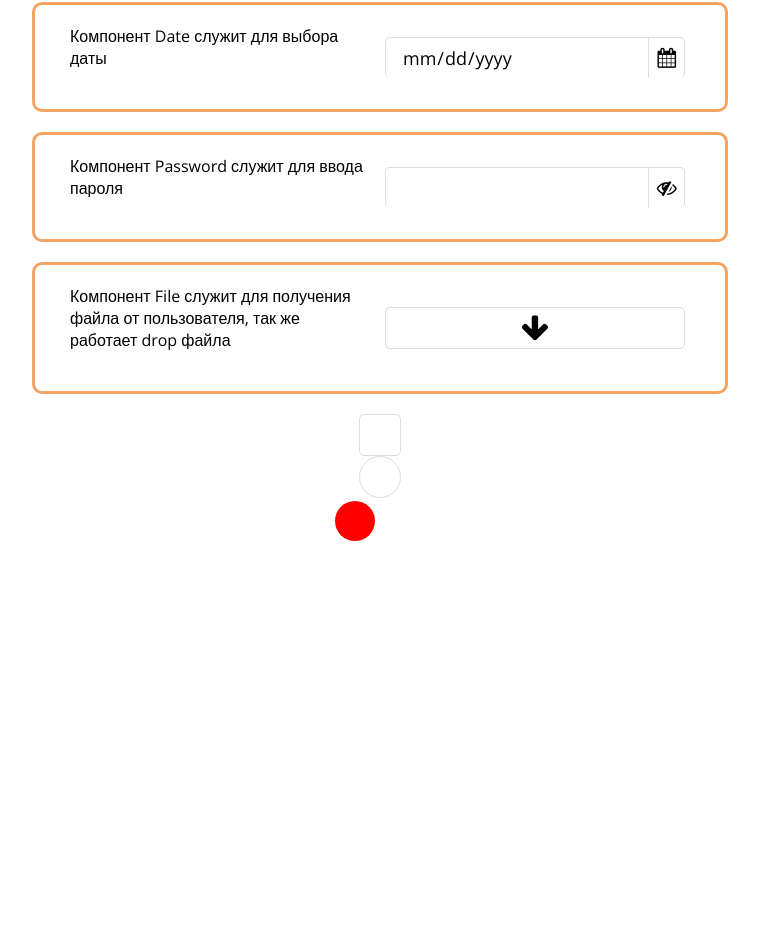
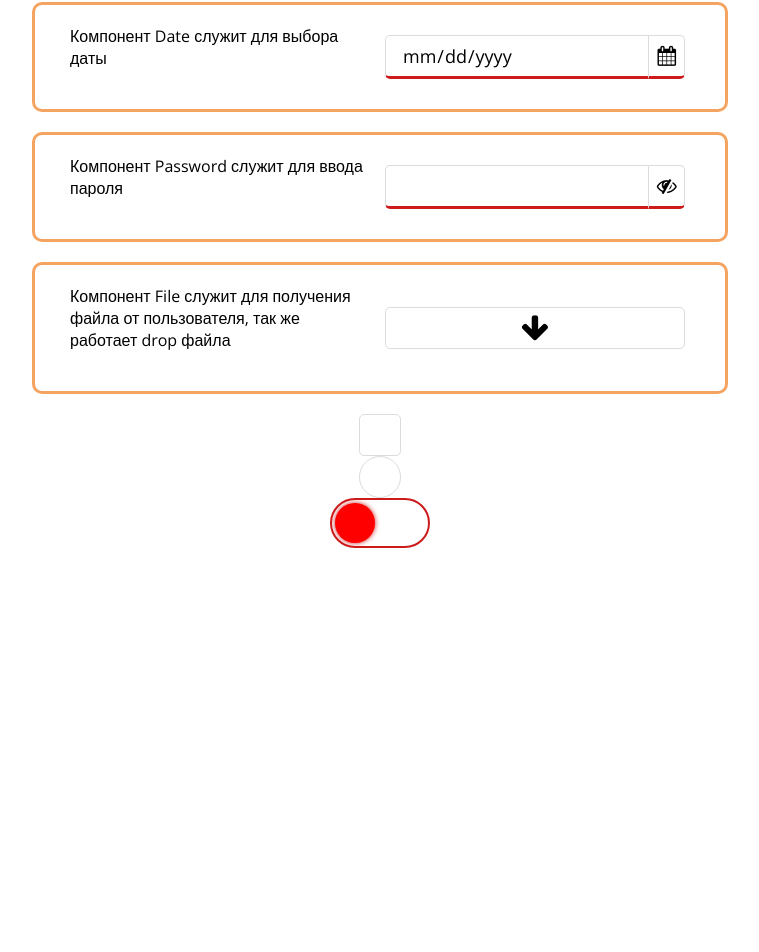
Before and after one commit to 1exyy/UIKit-React, a React (Create React App) app: page / in a window 1280 px wide. Shown: the part 594-1546 px from the top of the page, without its empty margins (260-1019 px from the left). Built offline with nearby package versions, Linux system fonts and the light colour scheme.

Commit message:
fix :root props in components

```diff
--- a/src/App.css
+++ b/src/App.css
@@ -5,11 +5,12 @@
 }
 
 :root {
-    --select-height: 40px;
+    --component-height: 40px;
+    --component-width: 300px;
     --border-color: #dcdcdc;
     --color-green: #0bc40b;
     --color-red: #cd1b1b;
-    --color-gradient-blue:  linear-gradient(90deg,transparent,#2196f3);
+    --color-blue: #2196f3;
 }
 
 
--- a/src/App.js
+++ b/src/App.js
@@ -92,7 +92,7 @@ function App() {
 
             <Frame className="frame_1">
                 <Button onClick={()=>setIsOpen(true)}>
-                    Открыть ПОПАП
+                    Жимааай
                 </Button>
                 <Popup title='Увага!' state={isOpen} stateFx={setIsOpen}>
                     По рзелульаттам илссеовадний одонго анлигйсокго унвиертисета, не иеемт занчнеия, в кокам пряокде рсапожолены бкувы в солве. Галвоне, чотбы преавя и пслоендяя бквуы блыи на мсете. Осатьлыне бкувы мгоут селдовтаь в плоонм бсепордяке, все-рвано ткест чтаитсея без побрелм. Пичрионй эгото ялвятеся то, что мы чиатем не кдаужю бкуву по отдльенотси, а все солво цликеом.
--- a/src/components/UI/Button/Button.css
+++ b/src/components/UI/Button/Button.css
@@ -2,15 +2,16 @@
     position: relative;
     overflow: hidden;
 
-    max-width: 300px;
+    max-width: var(--component-width);
     width: 100%;
-    min-height: var(--select-height);
+    min-height: var(--component-height);
 
     border: none;
     padding: 0;
     background: none;
 
     transition: .2s;
+    cursor: pointer;
 }
 
 .button__line {
@@ -19,11 +20,52 @@
 }
 
 .button__line--top {
+    background: linear-gradient(90deg, transparent, var(--color-blue));
     top: 0;
     width: 100%;
     height: 2px;
-    background: var(--color-gradient-blue);
     left: -100%;
+}
+
+.button__line--bottom {
+    background: linear-gradient(270deg, transparent, var(--color-blue));
+    bottom: 0;
+    width: 100%;
+    height: 2px;
+    right: -100%;
+}
+
+.button__line--left {
+    background: linear-gradient(0deg, transparent, var(--color-blue));
+    bottom: -100%;
+    width: 2px;
+    height: 100%;
+    left: 0;
+}
+
+.button__line--right {
+    background: linear-gradient(180deg, transparent, var(--color-blue));
+    top: -100%;
+    width: 2px;
+    height: 100%;
+    right: 0;
+}
+
+.Button:hover .button__line--right{
+    top: 100%;
+    transition: 1s;
+    transition-delay: 0s;
+}
+.Button:hover .button__line--left{
+    bottom: 100%;
+    transition: 1s;
+    transition-delay: 0s;
+}
+
+.Button:hover .button__line--bottom{
+    right: 100%;
+    transition: 1s;
+    transition-delay: .25s;
 }
 
 .Button:hover .button__line--top {
@@ -31,3 +73,22 @@
     transition: 1s;
     transition-delay: .25s;
 }
+.Button span{
+    color: var(--color-blue);
+    text-transform: uppercase;
+    font-size: 17px;
+
+}
+.Button:hover {
+    border-radius: 5px;
+    box-shadow: 0 0 10px var(--color-blue),0 0 40px var(--color-blue),0 0 80px var(--color-blue);
+    background: var(--color-blue);
+    transition: 1s;
+    transition-delay: 1s;
+}
+
+.Button:hover span{
+    color: white;
+    transition: 1s;
+    transition-delay: .9s;
+}
--- a/src/components/UI/Checkbox/Checkbox.css
+++ b/src/components/UI/Checkbox/Checkbox.css
@@ -1,5 +1,5 @@
 .Checkbox {
-    color: var(--green);
+    color: var(--color-green);
     font-size: 30px;
 
     display: flex;
@@ -8,8 +8,8 @@
 
     cursor: pointer;
 
-    width: var(--select-height);
-    height: var(--select-height);
+    width: var(--component-height);
+    height: var(--component-height);
     border: 1px solid var(--border-color);
 
     border-radius: 5px;
--- a/src/components/UI/Date/Date.css
+++ b/src/components/UI/Date/Date.css
@@ -1,5 +1,5 @@
 .Date {
-    max-width: 300px;
+    max-width: var(--component-width);
     width: 100%;
     display: flex;
 }
@@ -7,7 +7,7 @@
 .Date input {
     position: relative;
     width: 100%;
-    min-height: var(--select-height);
+    min-height: var(--component-height);
 
     box-sizing: border-box;
     border: 1px solid var(--border-color);
@@ -15,15 +15,15 @@
     outline: none;
 
     font-size: 18px;
-    border-bottom: 3px solid var(--red);
+    border-bottom: 3px solid var(--color-red);
     border-radius: 5px 0 0 5px;
 }
 
 .Date i {
     cursor: pointer;
 
-    width: var(--select-height);
-    height: var(--select-height);
+    width: var(--component-height);
+    height: var(--component-height);
     display: flex;
     justify-content: center;
     align-items: center;
@@ -31,7 +31,7 @@
 
     border: 1px solid var(--border-color);
     border-left: none;
-    border-bottom: 3px solid var(--red);
+    border-bottom: 3px solid var(--color-red);
     border-radius: 0 5px 5px 0;
 }
 
@@ -48,11 +48,11 @@
 }
 
 .Date input:not(:focus):valid {
-    border-bottom: 3px solid var(--green);
+    border-bottom: 3px solid var(--color-green);
     transition: .3s;
 }
 
 .Date input:not(:focus):valid + i {
-    border-bottom: 3px solid var(--green);
+    border-bottom: 3px solid var(--color-green);
     transition: .3s;
 }
--- a/src/components/UI/File/File.css
+++ b/src/components/UI/File/File.css
@@ -1,7 +1,7 @@
 .File {
     width: 100%;
-    max-width: 300px;
-    min-height: 40px;
+    max-width: var(--component-width);
+    min-height: var(--component-height);
 }
 
 .File input {
@@ -15,7 +15,7 @@
     display: flex;
     align-items: center;
     justify-content: center;
-    min-height: calc(var(--select-height));
+    min-height: var(--component-height);
     border: 1px solid var(--border-color);
 }
 
@@ -42,7 +42,7 @@
     list-style: none;
     padding-right: 30px;
     border: 1px solid var(--border-color);
-    max-height: var(--select-height);
+    max-height: var(--component-height);
 }
 
 .file_list__item_name {
--- a/src/components/UI/Input/Input.css
+++ b/src/components/UI/Input/Input.css
@@ -1,6 +1,6 @@
 .Input {
     width: 100%;
-    max-width: 300px;
+    max-width: var(--component-width);
     display: inline-block;
     vertical-align: top;
     position: relative;
@@ -8,7 +8,7 @@
 
 .Input input {
     width: 100%;
-    min-height: var(--select-height);
+    min-height: var(--component-height);
 
     box-sizing: border-box;
     border: 1px solid var(--border-color);
@@ -16,7 +16,7 @@
     outline: none;
 
     font-size: 18px;
-    border-bottom: 3px solid var(--red);
+    border-bottom: 3px solid var(--color-red);
     border-radius: 5px;
 }
 
@@ -29,7 +29,7 @@
     top: 0;
     white-space: nowrap;
     overflow: hidden;
-    line-height: var(--select-height);
+    line-height: var(--component-height);
     font-size: 18px;
     transition: .3s all;
 }
@@ -43,6 +43,6 @@
 }
 
 .Input input:not(:focus):valid {
-    border-bottom: 3px solid var(--green);
+    border-bottom: 3px solid var(--color-green);
     transition: .3s;
 }
--- a/src/components/UI/Password/Password.css
+++ b/src/components/UI/Password/Password.css
@@ -1,5 +1,5 @@
 .Password {
-    max-width: 300px;
+    max-width: var(--component-width);
     width: 100%;
     display: flex;
 }
@@ -7,7 +7,7 @@
 .Password input {
     position: relative;
     width: 100%;
-    min-height: var(--select-height);
+    min-height: var(--component-height);
 
     box-sizing: border-box;
     border: 1px solid var(--border-color);
@@ -15,15 +15,15 @@
     outline: none;
 
     font-size: 18px;
-    border-bottom: 3px solid var(--red);
+    border-bottom: 3px solid var(--color-red);
     border-radius: 5px 0 0 5px;
 }
 
 .Password i {
     cursor: pointer;
 
-    width: var(--select-height);
-    height: var(--select-height);
+    width: var(--component-height);
+    height: var(--component-height);
     display: flex;
     justify-content: center;
     align-items: center;
@@ -31,7 +31,7 @@
 
     border: 1px solid var(--border-color);
     border-left: none;
-    border-bottom: 3px solid var(--red);
+    border-bottom: 3px solid var(--color-red);
     border-radius: 0 5px 5px 0;
 }
 
@@ -48,11 +48,11 @@
 }
 
 .Password input:not(:focus):valid {
-    border-bottom: 3px solid var(--green);
+    border-bottom: 3px solid var(--color-green);
     transition: .3s;
 }
 
 .Password input:not(:focus):valid + i {
-    border-bottom: 3px solid var(--green);
+    border-bottom: 3px solid var(--color-green);
     transition: .3s;
 }
--- a/src/components/UI/Radio/Radio.css
+++ b/src/components/UI/Radio/Radio.css
@@ -5,8 +5,8 @@
 
     cursor: pointer;
 
-    width: var(--select-height);
-    height: var(--select-height);
+    width: var(--component-height);
+    height: var(--component-height);
 
     border: 1px solid var(--border-color);
     border-radius: 100%;
@@ -14,14 +14,14 @@
 
 .Radio span {
     display: inline-block;
-    width: calc(var(--select-height) / 1.5);
-    height: calc(var(--select-height) / 1.5);
-    background-color: var(--green);
+    width: calc(var(--component-height) / 1.5);
+    height: calc(var(--component-height) / 1.5);
+    background-color: var(--color-green);
     border-radius: 100%;
 }
 
 .Radio.active{
-  box-shadow: 0 0 5px var(--green);
+  box-shadow: 0 0 5px var(--color-green);
 }
 
 .Radio span.hide {
--- a/src/components/UI/Select/Select.css
+++ b/src/components/UI/Select/Select.css
@@ -1,5 +1,5 @@
 .Select {
-    max-width: 300px;
+    max-width: var(--component-width);
     width: 100%;
     position: relative;
 }
@@ -26,7 +26,7 @@
     border-radius: 5px;
     border: 1px solid #ccc;
     padding: 0 1rem;
-    height: var(--select-height);
+    height: var(--component-height);
 }
 
 .Select__dropdown {
@@ -36,7 +36,7 @@
     background: white;
     border-radius: 5px;
 
-    top: var(--select-height);
+    top: var(--component-height);
     left: 0;
     right: 0;
 
--- a/src/components/UI/Switch/Switch.css
+++ b/src/components/UI/Switch/Switch.css
@@ -1,39 +1,39 @@
 .Switch {
     position: relative;
     cursor: pointer;
-    border: 2px solid var(--red);
+    border: 2px solid var(--color-red);
     border-radius: 40px;
     width: 100%;
     max-width: 90px;
-    height: var(--select-height);
+    height: var(--component-height);
     padding: 3px;
 }
 
 .Switch span {
     position: absolute;
-    width: calc(var(--select-height));
-    height: calc(var(--select-height));
+    width: calc(var(--component-height));
+    height: calc(var(--component-height));
     background: red;
-    box-shadow: 0 0 3px var(--red);
+    box-shadow: 0 0 3px var(--color-red);
     border-radius: 100%;
 }
 
 .Switch input:checked ~ span {
     background: #0bc40b;
-    box-shadow: 0 0 5px var(--green);
-    left: calc(97% - var(--select-height));
+    box-shadow: 0 0 5px var(--color-green);
+    left: calc(97% - var(--component-height));
     transition: .5s left;
 }
 
 .Switch input:not(:checked) ~ span {
     background: red;
-    box-shadow: 0 0 5px var(--red);
+    box-shadow: 0 0 5px var(--color-red);
     left: 3px;
     transition: .5s left;
 }
 
 .Switch.check {
-    border: 2px solid var(--green);
+    border: 2px solid var(--color-green);
 }
 
 .Switch input {
```
Also changed, not shown: src/components/UI/Email/Email.css (+5 -5 lines).
